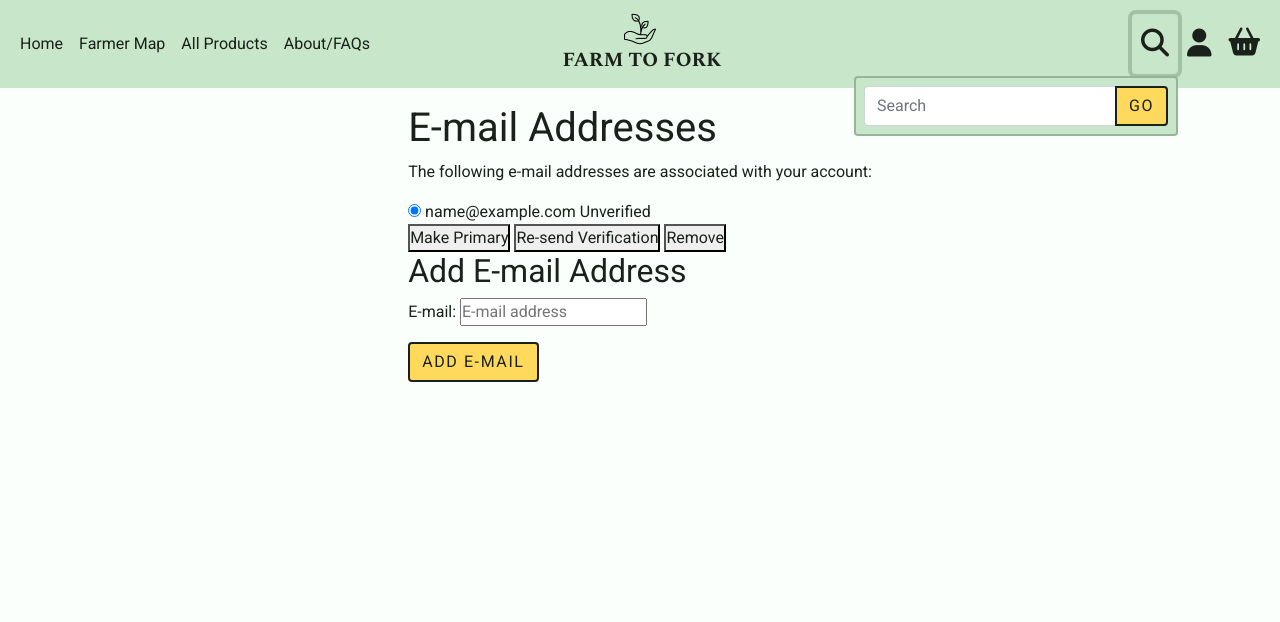
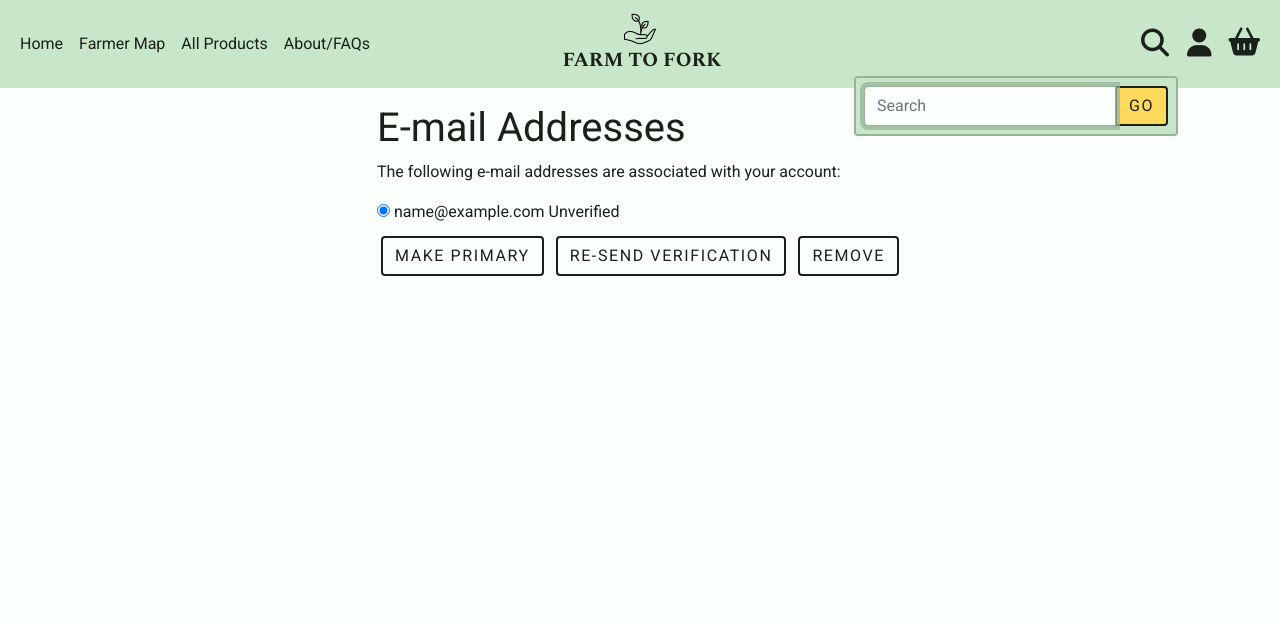
Before and after one commit to oisintohak/Farm-To-Fork, a Django app: page /accounts/email/ in a window 1280 px wide, after a click that opens the changed part. Shown: the top 622 px of the page. Run offline with Django 3.2, Linux system fonts and the light colour scheme; the visitor is signed in with stand-in values (Sample User, id 1); data comes from the database, SQL or seed files in the repository; some libraries are stand-ins or nearby versions; some web fonts are replaced.

Commit message:
misc template fixes

```diff
--- a/checkout/templates/checkout/checkout-complete.html
+++ b/checkout/templates/checkout/checkout-complete.html
@@ -7,9 +7,9 @@
 <div class="row justify-content-center py-5">
     <div class="col-12 col-lg-10 text-center">
         <h3 class="text-center pb-3 pt-2">
-            Payment successful
+            Checkout successful
         </h3>
-        <small class="text-center">You order details and delivery/collection information have been sent to:
+        <small class="text-center">Once your payment is confirmed, we will send your order details to:
             <strong>{{ order.email }}</strong></small>
         {% include 'includes/checkout/order-summary.html' %}
         {% if not request.user.is_authenticated and not order.user %}
--- a/profiles/templates/profiles/profile-edit.html
+++ b/profiles/templates/profiles/profile-edit.html
@@ -15,8 +15,7 @@
                         {{ forms.profile_form|crispy }}
                         {{ forms.address_form|crispy }}
                         <div class="text-center">
-                            <input id="submit-form" class="btn btn-lg cta-button w-auto mb-3" type="submit"
-                                value="Save" />
+                            <button id="submit-form" class="btn cta-button mb-3" type="submit">Submit</button>
                             {% if request.user.is_authenticated %}
                             <div class="text-center my-2">
                                 <a class="btn btn-sm cta-button bg-red text-white" href="{% url 'profile-delete' request.user.profile.id %}">Delete Profile</a>
--- a/static/js/geocode.js
+++ b/static/js/geocode.js
@@ -10,7 +10,7 @@ function init() {
 function geocodeAddress(geocoder) {
   let submitButton = document.getElementById('submit-form');
   submitButton.disabled = true;
-  submitButton.innerHTML = '<span class="spinner-grow spinner-grow-lg mx-3 align-middle" role="status" aria-hidden="true"></span>'
+  submitButton.innerHTML = '<span class="spinner-grow mx-1 align-middle" role="status" aria-hidden="true"></span>'
     + '<span class="align-middle">Checking Address...</span>';
   let address = '';
   const addressInputIDs = [
--- a/templates/account/email.html
+++ b/templates/account/email.html
@@ -30,10 +30,10 @@
 </div>
   {% endfor %}
 
-<div class="buttonHolder">
-      <button class="secondaryAction" type="submit" name="action_primary" >{% trans 'Make Primary' %}</button>
-      <button class="secondaryAction" type="submit" name="action_send" >{% trans 'Re-send Verification' %}</button>
-      <button class="primaryAction" type="submit" name="action_remove" >{% trans 'Remove' %}</button>
+<div class="buttonHolder my-2">
+      <button class="btn cta-button-secondary m-1 secondaryAction" type="submit" name="action_primary" >{% trans 'Make Primary' %}</button>
+      <button class="btn cta-button-secondary m-1 secondaryAction" type="submit" name="action_send" >{% trans 'Re-send Verification' %}</button>
+      <button class="btn cta-button-secondary m-1 primaryAction" type="submit" name="action_remove" >{% trans 'Remove' %}</button>
 </div>
 
 </fieldset>
@@ -43,16 +43,6 @@
 <p><strong>{% trans 'Warning:'%}</strong> {% trans "You currently do not have any e-mail address set up. You should really add an e-mail address so you can receive notifications, reset your password, etc." %}</p>
 
 {% endif %}
-
-  {% if can_add_email %}
-    <h2>{% trans "Add E-mail Address" %}</h2>
-
-    <form method="post" action="{% url 'account_email' %}" class="add_email">
-        {% csrf_token %}
-        {{ form.as_p }}
-        <button class="btn cta-button" name="action_add" type="submit">{% trans "Add E-mail" %}</button>
-    </form>
-  {% endif %}
 
 {% endblock %}
 
--- a/templates/account/login.html
+++ b/templates/account/login.html
@@ -4,7 +4,7 @@
 {% load i18n %}
 {% load account socialaccount %}
 
-{% block head_title %}{% trans "Sign In" %}{% endblock %}
+{% block head_title %}{% trans "Log In" %}{% endblock %}
 
 {% block content %}
   <h1>{% trans "Log In" %}</h1>
--- a/templates/account/signup.html
+++ b/templates/account/signup.html
@@ -3,7 +3,7 @@
 
 {% load i18n %}
 
-{% block head_title %}{% trans "Signup" %}{% endblock %}
+{% block head_title %}{% trans "Register" %}{% endblock %}
 
 {% block content %}
 
--- a/templates/base.html
+++ b/templates/base.html
@@ -73,7 +73,7 @@
                     </span>
                 </div>
             </a>
-            <ul class="navbar-nav w-100 justify-content-end">
+            <ul id="mobileSearchDropdownParent" class="navbar-nav w-100 justify-content-end">
                 <li class="nav-item d-lg-none">
                     <div class="dropdown">
                         <button class="btn nav-link fs-3" type="button" id="navMenuDropdown" data-bs-toggle="dropdown"
@@ -115,7 +115,7 @@
                     data-bs-toggle="dropdown" aria-expanded="false">
                     <i class="fas fa-search"></i>
                 </button>
-                <div class="d-xl-none dropdown-menu mobile-search-dropdown-menu dropdown-menu-end border-d-green border border-2 position-absolute p-0"
+                <div id="mobileSearchDropdownMenu" class="d-xl-none dropdown-menu mobile-search-dropdown-menu dropdown-menu-end border-d-green border border-2 position-absolute p-0"
                     aria-labelledby="mobileSearchDropdown">
                     <form class="mobile-search-dropdown-form p-2" method="GET" action="{% url 'products' %}">
                         <div class="input-group">
@@ -126,12 +126,12 @@
                     </form>
                 </div>
                 <li class="d-none d-xl-block ms-auto nav-item">
-                    <div class="dropdown">
+                    <div id="searchDropdownParent" class="dropdown">
                         <button class="btn nav-link fs-3" type="button" id="searchDropdown" data-bs-toggle="dropdown"
                             aria-expanded="false">
                             <i class="fas fa-search"></i>
                         </button>
-                        <div class="dropdown-menu search-dropdown-menu dropdown-menu-end border-d-green border border-2 position-absolute p-0"
+                        <div id="searchDropdownMenu" class="dropdown-menu search-dropdown-menu dropdown-menu-end border-d-green border border-2 position-absolute p-0"
                             aria-labelledby="searchDropdown">
                             <form class="search-dropdown-form p-2" method="GET" action="{% url 'products' %}">
                                 <div class="input-group">
@@ -278,12 +278,15 @@
             toast.show();
         })
 
-        document.querySelector('#mobileSearchDropdown').addEventListener('click', function () {
-            document.querySelector('#mobileSearchInput').focus()
+        var mobileSearchInput = document.querySelector('#mobileSearchInput')
+        document.querySelector('#mobileSearchDropdownParent').addEventListener('shown.bs.dropdown', function () {
+            console.log('searchshown');
+            mobileSearchInput.focus()
         })
-
-        document.querySelector('#searchDropdown').addEventListener('click', function () {
-            document.querySelector('#searchInput').focus()
+        var searchInput = document.querySelector('#searchInput')
+        document.querySelector('#searchDropdownParent').addEventListener('shown.bs.dropdown', function () {
+            console.log('searchshown');
+            searchInput.focus()
         })
     </script>
 
```
